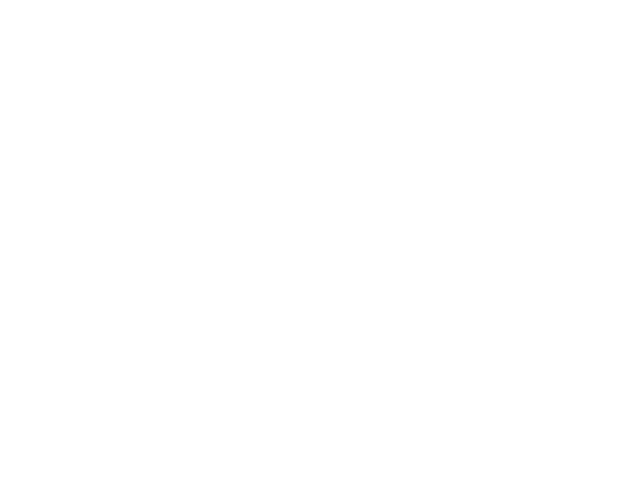
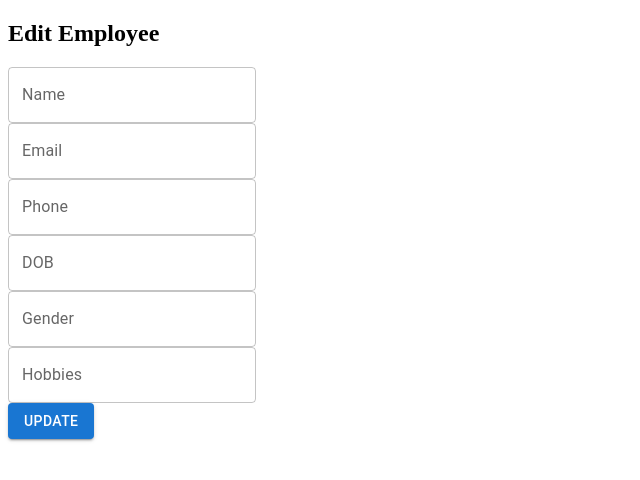
Before and after one commit to abhishekkhanna2710/React_CRUD, a React (Vite) app: page /edit/1 in a window 1280 px wide. Before the commit this address had no page. Shown: the top 480 px of the page, without its empty margins (0-640 px from the left). Built offline with nearby package versions, Linux system fonts and the light colour scheme; no server answers.

Commit message:
Data is updating

```diff
--- a/src/App.jsx
+++ b/src/App.jsx
@@ -1,8 +1,8 @@
 import React from "react"
 import Employee from "./Pages/Employee_Details/Employee"
 import Data from "./Pages/Employee_Data/Data"
-import Navbar from "./Components/Navbar/Navbar"
 import { Routes, Route } from "react-router-dom"
+import Edit from "./Pages/Edit/Edit"
 
 function App() {
 
@@ -10,7 +10,8 @@
     <div className="App">
       <Routes>
         <Route path="/" element={<Employee />} />
-        <Route path="/data" element={<   Data />} />
+        <Route path="/Employee_Data" element={<Data />} />
+        <Route path="/edit/:id" element={<Edit />} />
       </Routes>
 
 
--- a/src/Components/Navbar/Navbar.jsx
+++ b/src/Components/Navbar/Navbar.jsx
@@ -23,7 +23,7 @@
 
                     <Stack direction="row" spacing={2}>
                         <Button color='inherit'> <Link style={NavStyle} to="/">Details</Link></Button>
-                        <Button color='inherit'>  <Link style={NavStyle} to="/data">Data</Link></Button>
+                        <Button color='inherit'>  <Link style={NavStyle} to="/Employee_Data">Data</Link></Button>
                     </Stack>
                 </Toolbar>
 
--- /dev/null
+++ b/src/Pages/Edit/Edit.jsx
@@ -0,0 +1,77 @@
+import React, { useState, useEffect } from 'react';
+import { useNavigate, useParams } from 'react-router-dom';
+import { TextField, Button } from '@mui/material';
+
+function Edit() {
+    const navigate = useNavigate();
+    const { id } = useParams();
+    console.log(id)
+    const [employee, setEmployee] = useState({});
+
+    useEffect(() => {
+        fetch(`http://localhost:3000/data/${id}`)
+            .then(response => response.json())
+            .then(data => {
+                console.log('Success:', data);
+                setEmployee(data);
+
+            })
+            .catch(error => {
+                console.error('Error:', error);
+            });
+    }, [id]);
+
+    const handleInputChange = (event) => {
+        const { name, value } = event.target;
+        setEmployee({ ...employee, [name]: value });
+    };
+
+    const handleUpdate = () => {
+        fetch(`http://localhost:3000/data/${id}`, {
+            method: 'PUT',
+            headers: {
+                'Content-Type': 'application/json'
+            },
+            body: JSON.stringify(employee)
+        })
+            .then(response => response.json())
+            .then(data => {
+                console.log('Success:', data);
+                navigate('/Employee_Data');
+            })
+            .catch(error => {
+                console.error('Error:', error);
+            });
+    };
+
+    return (
+        <>
+            <h2>Edit Employee</h2>
+            <form>
+                <div>
+                    <TextField name="name" label="Name" value={employee.name} onChange={handleInputChange} />
+                </div>
+                <div>
+                    <TextField name="email" label="Email" value={employee.email} onChange={handleInputChange} />
+                </div>
+                <div>
+                    <TextField name="phone" label="Phone" value={employee.phone} onChange={handleInputChange} />
+                </div>
+                <div>
+                    <TextField name="dob" label="DOB" value={employee.dob} onChange={handleInputChange} />
+                </div>
+                <div>
+                    <TextField name="gender" label="Gender" value={employee.gender} onChange={handleInputChange} />
+                </div>
+                <div>
+                    <TextField name="hobbies" label="Hobbies" value={employee.hobbies} onChange={handleInputChange} />
+                </div>
+                <div>
+                    <Button variant="contained" color="primary" onClick={handleUpdate}>Update</Button>
+                </div>
+            </form>
+        </>
+    );
+}
+
+export default Edit;
--- a/src/Pages/Employee_Data/Data.jsx
+++ b/src/Pages/Employee_Data/Data.jsx
@@ -1,7 +1,10 @@
+import React from 'react';
 import { useState, useEffect } from 'react';
 import EditOutlinedIcon from '@mui/icons-material/EditOutlined';
 import DeleteOutlineTwoToneIcon from '@mui/icons-material/DeleteOutlineTwoTone';
 import Navbar from '../../Components/Navbar/Navbar';
+import { useNavigate } from 'react-router-dom';
+
 
 import {
     TableContainer,
@@ -12,11 +15,14 @@
     TableBody,
     Button,
     Paper,
-    Typography
+    Typography,
+    TextField
 } from '@mui/material';
 
 function DataTable() {
+    const navigate = useNavigate();
     const [employees, setEmployees] = useState([]);
+
 
     useEffect(() => {
         const fetchEmployees = async () => {
@@ -30,24 +36,34 @@
     }, []);
 
 
-    const handleEdit = (id, updatedData) => {
-        fetch(`http://localhost:3000/data/${id}`, {
-            method: 'PUT',
-            headers: {
-                'Content-Type': 'application/json'
-            },
-            body: JSON.stringify(updatedData)
-        })
-            .then(response => response.json())
-            .then(data => {
-                console.log('Success:', data);
-                setEmployees(employees.map(e => e.id === id ? updatedData : e));
-            })
-            .catch(error => {
-                console.error('Error:', error);
-            });
+
+
+    const handleUpdate = (id) => {
+        navigate(`/edit/${id}`);
     };
 
+
+    // const handleUpdate = (id, updatedData) => {
+    //     fetch(`http://localhost:3000/data/${id}`, {
+    //         method: 'PUT',
+    //         headers: {
+    //             'Content-Type': 'application/json'
+    //         },
+    //         body: JSON.stringify(updatedData)
+    //     })
+    //         .then(response => response.json())
+    //         .then(data => {
+    //             console.log('Success:', data);
+    //             setEmployees(employees.map(e => e.id === id ? updatedData : e));
+    //             setShowEditModal(false);
+    //         })
+    //         .catch(error => {
+    //             console.error('Error:', error);
+    //         });
+    // };
+
+
+    //Delete functionality
 
     const handleDelete = (id) => {
         fetch(`http://localhost:3000/data/${id}`, {
@@ -94,8 +110,11 @@
                                 <TableCell>{e.gender}</TableCell>
                                 <TableCell>{e.hobbies}</TableCell>
                                 <TableCell>
-                                    <Button variant="contained" color="primary" onClick={() => handleEdit(e.id)}><EditOutlinedIcon /></Button>
+                                    <Button variant="contained" color="primary" onClick={() => handleUpdate(e.id)}><EditOutlinedIcon /></Button>
                                     <Button variant="contained" color="secondary" onClick={() => handleDelete(e.id)}><DeleteOutlineTwoToneIcon /></Button>
+
+
+
 
                                 </TableCell>
                             </TableRow>
--- a/src/db.json
+++ b/src/db.json
@@ -1,22 +1,13 @@
 {
   "data": [
     {
-      "name": "Supriya",
-      "email": "Supriyamehta@123gmail.com",
-      "phone": "4545454548",
-      "dob": "2023-04-08",
+      "name": "Abhishek",
+      "email": "ghshgs@ghgbhj",
+      "phone": "62616163",
+      "dob": "2023-04-06",
       "gender": "female",
       "hobbies": "Cricket",
-      "id": 5
-    },
-    {
-      "name": "Cookie",
-      "email": "abhikhana@34",
-      "phone": "8547912355",
-      "dob": "2023-04-29",
-      "gender": "male",
-      "hobbies": "Reading Books",
-      "id": 6
+      "id": 7
     }
   ]
 }
```
Also changed, not shown: src/Pages/Employee_Details/Employee.jsx (+9 -0 lines).
